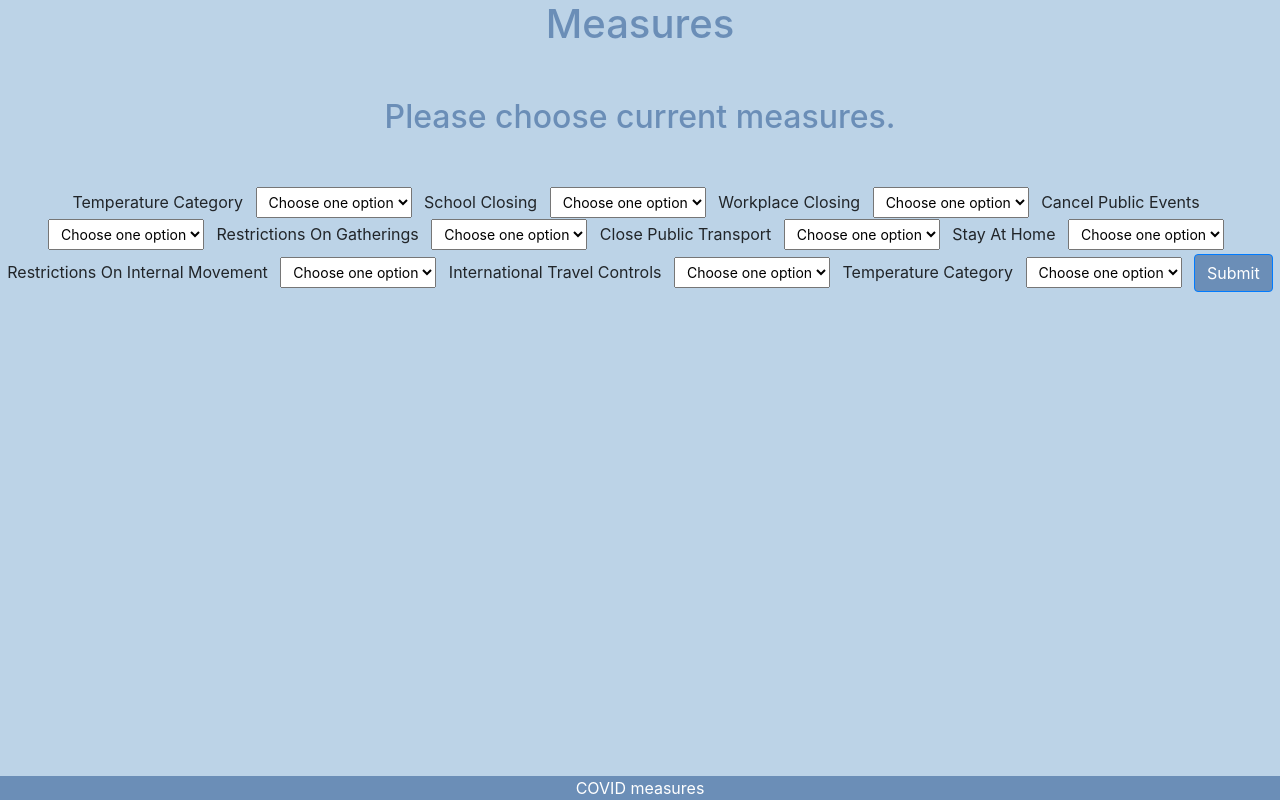
After one commit to clytaemnestra/dp, a Flask app: template app/application/templates/index.html in a window 1280 px wide. The commit adds this page. Run offline with Flask 2, Linux system fonts and the light colour scheme; the template is opened without the code that fills it, so the values that code supplies are empty; parts of the project's set-up code (start-up, migrations or seed data) failed here and were passed over.

Commit message:
added index page

```diff
--- /dev/null
+++ b/app/application/static/styles.css
@@ -0,0 +1,86 @@
+html {
+  min-height: 100vh;
+  position: relative;
+}
+
+main .measure-control
+{
+    display: inline-block;
+    width: auto;
+}
+
+main
+{
+    overflow-x: auto;
+    text-align: center;
+}
+
+body {
+    background-color: #BCD3E7;
+}
+
+.bg-turquoise {
+    background-color: #6B8EB7;
+}
+
+footer {
+    background-color: #6B8EB7;
+    position: absolute;
+    bottom: 0;
+    width: 100%;
+    text-align: center;
+}
+
+.btn-primary, .btn-primary:hover, .btn-primary:focus .btn-primary:visited, .btn-primary:active {
+    background-color: #6B8EB7;
+}
+
+th {
+  background-color: #6B8EB7;
+  color: white;
+}
+
+th, td {
+  padding: 15px;
+  text-align: left;
+}
+
+table, th, td {
+    border: 1px solid black;
+}
+
+table {
+    margin: 0 auto;
+    page-break-inside:auto;
+}
+
+tr    {
+    page-break-inside:avoid;
+    page-break-after:auto;
+}
+
+h1 {
+    margin-top: auto;
+    margin-bottom: 50px;
+    color: #6B8EB7;
+}
+
+h2 {
+    margin-top: auto;
+    margin-bottom: 50px;
+    color: #6B8EB7;
+}
+
+img {
+    width: 100%;
+    height: auto;
+   }
+
+.return-home {
+    color: white; !important;
+    background-color: #6B8EB7; !important;
+    }
+
+.footer-text {
+    color: white;
+}
--- /dev/null
+++ b/app/application/templates/index.html
@@ -0,0 +1,106 @@
+{% extends "layout.html" %}
+
+{% block title %}
+    Measures
+{% endblock %}
+
+{% block main %}
+
+<h1>Measures</h1>
+<h2>Please choose current measures.</h2>
+
+<form class="form-group">
+  <label class="my-1 mr-2" for="inlineFormCustomSelectPref">Temperature Category</label>
+  <select class="custom-select-sm mr-sm-2" id="tempCategories">
+    <option selected>Choose one option</option>
+    <option value="1">-10 - 0</option>
+    <option value="2">Two</option>
+    <option value="3">Three</option>
+  </select>
+
+  <label class="my-1 mr-2" for="inlineFormCustomSelectPref">School Closing</label>
+  <select class="custom-select-sm mr-sm-2" id="publicInformation">
+    <option selected>Choose one option</option>
+    <option value="1">-10 - 0</option>
+    <option value="2">Two</option>
+    <option value="3">Three</option>
+  </select>
+
+
+  <label class="my-1 mr-2" for="inlineFormCustomSelectPref">Workplace Closing</label>
+  <select class="custom-select-sm mr-sm-2" id="workplaceClosing">
+    <option selected>Choose one option</option>
+    <option value="1">-10 - 0</option>
+    <option value="2">Two</option>
+    <option value="3">Three</option>
+  </select>
+
+
+  <label class="my-1 mr-2" for="inlineFormCustomSelectPref">Cancel Public Events</label>
+  <select class="custom-select-sm mr-sm-2" id="cancelEvents">
+    <option selected>Choose one option</option>
+    <option value="1">-10 - 0</option>
+    <option value="2">Two</option>
+    <option value="3">Three</option>
+  </select>
+
+
+  <label class="my-1 mr-2" for="inlineFormCustomSelectPref">Restrictions On Gatherings</label>
+  <select class="custom-select-sm mr-sm-2" id="restrictionGatherings">
+    <option selected>Choose one option</option>
+    <option value="1">-10 - 0</option>
+    <option value="2">Two</option>
+    <option value="3">Three</option>
+  </select>
+
+
+  <label class="my-1 mr-2" for="inlineFormCustomSelectPref">Close Public Transport</label>
+  <select class="custom-select-sm mr-sm-2" id="cancelTransport">
+    <option selected>Choose one option</option>
+    <option value="1">-10 - 0</option>
+    <option value="2">Two</option>
+    <option value="3">Three</option>
+  </select>
+
+
+  <label class="my-1 mr-2" for="inlineFormCustomSelectPref">Stay At Home</label>
+  <select class="custom-select-sm mr-sm-2" id="stayAtHome">
+    <option selected>Choose one option</option>
+    <option value="1">-10 - 0</option>
+    <option value="2">Two</option>
+    <option value="3">Three</option>
+  </select>
+
+
+  <label class="my-1 mr-2" for="inlineFormCustomSelectPref">Restrictions On Internal Movement</label>
+  <select class="custom-select-sm mr-sm-2" id="restrictionInternalMovement">
+    <option selected>Choose one option</option>
+    <option value="1">-10 - 0</option>
+    <option value="2">Two</option>
+    <option value="3">Three</option>
+  </select>
+
+
+  <label class="my-1 mr-2" for="inlineFormCustomSelectPref">International Travel Controls</label>
+  <select class="custom-select-sm mr-sm-2" id="internationalTravelControls">
+    <option selected>Choose one option</option>
+    <option value="1">-10 - 0</option>
+    <option value="2">Two</option>
+    <option value="3">Three</option>
+  </select>
+
+
+  <label class="my-1 mr-2" for="inlineFormCustomSelectPref">Temperature Category</label>
+  <select class="custom-select-sm mr-sm-2" id="inlineFormCustomSelectPref">
+    <option selected>Choose one option</option>
+    <option value="1">-10 - 0</option>
+    <option value="2">Two</option>
+    <option value="3">Three</option>
+  </select>
+
+
+  <button type="submit" class="btn btn-primary my-1">Submit</button>
+</form>
+
+
+{% endblock %}
--- a/app/application/templates/layout.html
+++ b/app/application/templates/layout.html
@@ -1,15 +1,23 @@
 <!DOCTYPE html>
 <html lang="en">
     <head>
-        <title>Title {% block title %}{% endblock %}</title>
+        <meta charset="utf-8">
+        <meta name="viewport" content="initial-scale=1, width=device-width">
+        <!-- http://getbootstrap.com/docs/4.5/ -->
+        <link rel="stylesheet" href="https://cdn.jsdelivr.net/npm/bootstrap@4.5.3/dist/css/bootstrap.min.css" integrity="sha384-TX8t27EcRE3e/ihU7zmQxVncDAy5uIKz4rEkgIXeMed4M0jlfIDPvg6uqKI2xXr2" crossorigin="anonymous">
+        <link href="/static/styles.css" rel="stylesheet">
+                <!-- http://getbootstrap.com/docs/4.5/ -->
+        <script src="https://code.jquery.com/jquery-3.5.1.slim.min.js" integrity="sha384-DfXdz2htPH0lsSSs5nCTpuj/zy4C+OGpamoFVy38MVBnE+IbbVYUew+OrCXaRkfj" crossorigin="anonymous"></script>
+        <script src="https://cdn.jsdelivr.net/npm/bootstrap@4.5.3/dist/js/bootstrap.bundle.min.js" integrity="sha384-ho+j7jyWK8fNQe+A12Hb8AhRq26LrZ/JpcUGGOn+Y7RsweNrtN/tE3MoK7ZeZDyx" crossorigin="anonymous"></script>
+        <title>COVID restrictions - action rules {% block title %}{% endblock %}</title>
     </head>
     <body>
         {% block body %}{% endblock %}
         <main>
             {% block main %}{% endblock %}
         </main>
-        <footer>
-            <a>Footer</a>
+        <footer class="footer-text">
+            <a>COVID measures</a>
         </footer>
     </body>
 </html>
```
Also changed, not shown: app/application/views.py (+9 -1 lines), app/application/rules.db (renamed from app/application/database/rules.db).
